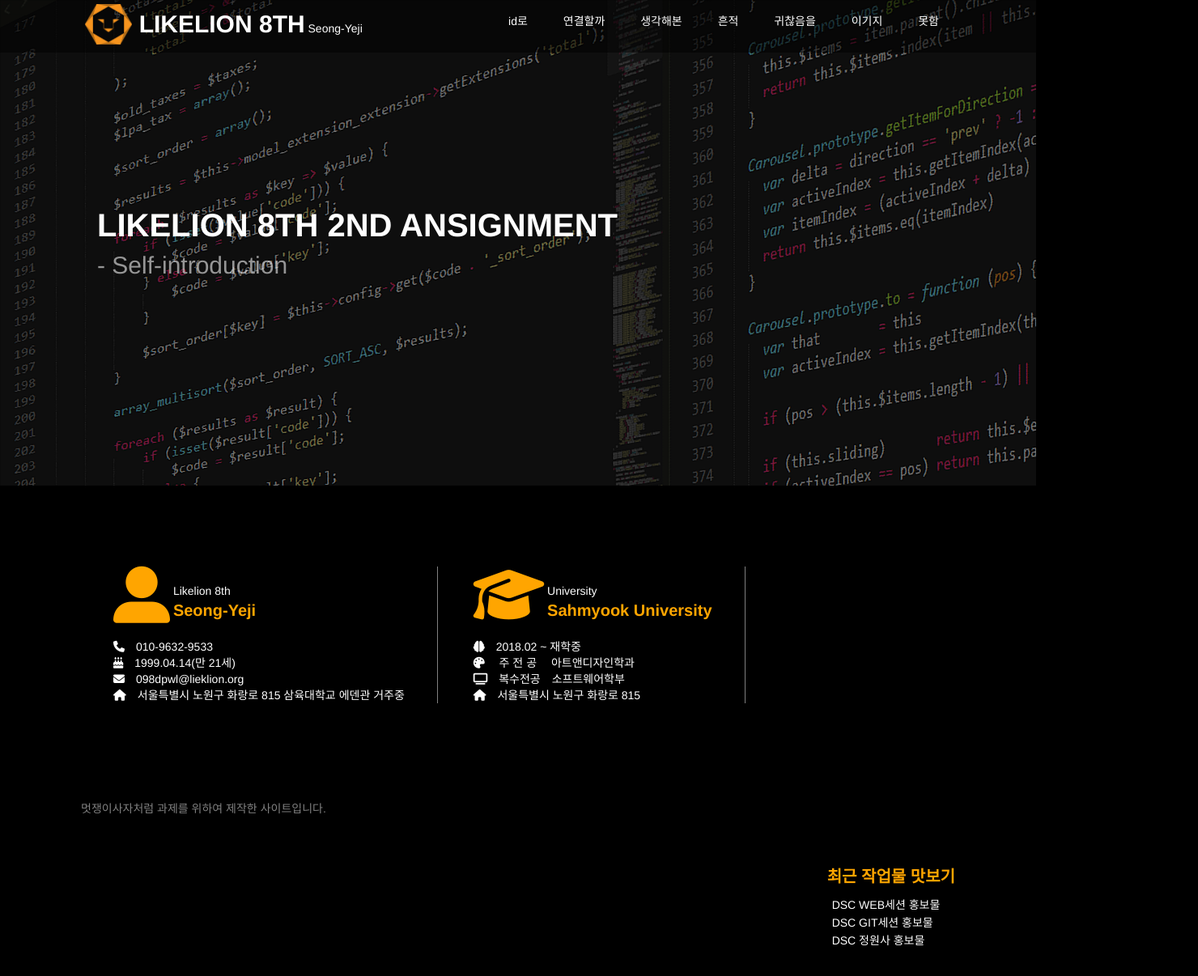
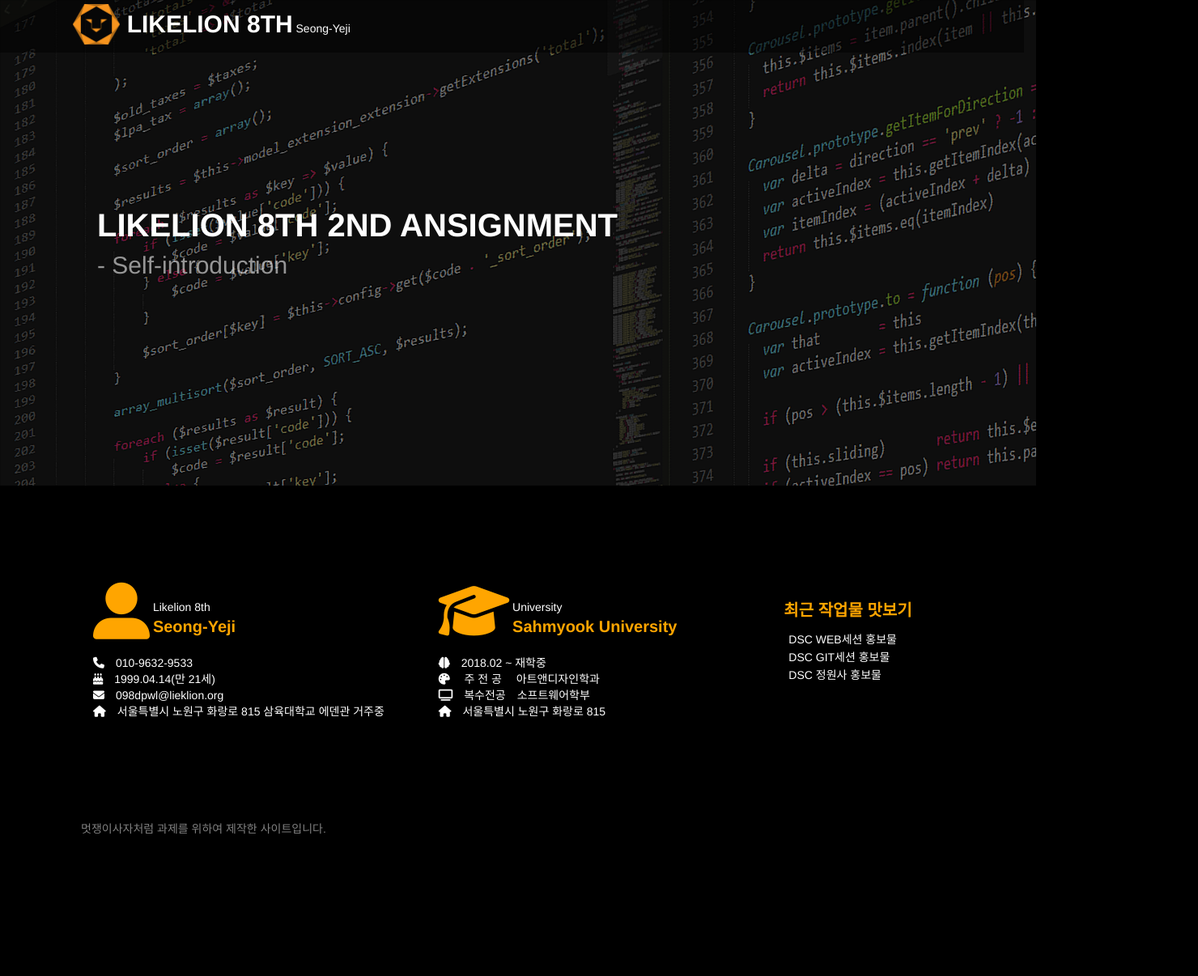
Before and after one commit to SYULION8TH/SE7EN, a plain HTML site: page 성예지/index.html in a window 1280 px wide. Shown: the whole page at 81% size, 1480 px wide, since content can reach past the window. Drawn offline with nearby package versions, Linux system fonts and the light colour scheme.

Commit message:
그리드 추가

```diff
--- a/성예지/index.html
+++ b/성예지/index.html
@@ -23,13 +23,13 @@
 </head>
 <body>
     <header>
-        <nav>
+        <nav class="row">
             <img src="./logo.png" alt="LIKELION" width="50">
             <div class="inline-block title">
                 <p class="inline-block fontsize-30">LIKELION 8TH</p>
                 <p class="inline-block">Seong-Yeji</p>
             </div>
-            <ul class="inline-block">
+            <!-- <ul class="inline-block">
                 <li>
                     <p>id로</p>
                 </li>
@@ -51,7 +51,7 @@
                 <li>
                     <p>못함</p>
                 </li>
-            </ul>
+            </ul> -->
         </nav>
         <div class="main-content">
             <p id="main-1">LIKELION 8TH 2ND ANSIGNMENT</p>
@@ -59,7 +59,7 @@
         </div>
     </header>
     <section>
-        <article>
+        <article class="col-sm-12 col-md-12 col-lg-4">
             <div>
 
                 <div class="inline-block self">
@@ -78,7 +78,7 @@
             </div>
         </article>
 
-        <article>
+        <article class="col-sm-12 col-md-12 col-lg-4">
             <div>
 
                 <div class="inline-block self">
@@ -96,27 +96,30 @@
                 </div>
             </div>
         </article>
-    </section>
-    <aside>
+        <article class="col-sm-12 col-md-12 col-lg-4 popup">
             <p class="fontsize-20">최근 작업물 맛보기</p>
             <input type="button" value="DSC WEB세션 홍보물" onclick="go_01()">
             <div id="01" class="Pstyle">
                 <div class="content" style="height: auto; width: auto;">
-                <img src="/img/01.png" alt="" width="700px" height="auto">
+                    <img src="./img/01.png" alt="" width="700px" height="auto">
                 </div>
             </div>
             <input type="button" value="DSC GIT세션 홍보물" onclick="go_02()">
             <div id="02" class="Pstyle">
                 <div class="content" style="height: auto; width: auto;">
-                <img src="/img/02.png" alt="" width="700px" height="auto">
+                    <img src="./img/02.png" alt="" width="700px" height="auto">
                 </div>
             </div>
             <input type="button" value="DSC 정원사 홍보물" onclick="go_03()">
             <div id="03" class="Pstyle">
                 <div class="content" style="height: auto; width: auto;">
-                <img src="/img/03.png" alt="" width="700px" height="auto">
+                    <img src="./img/03.png" alt="" width="700px" height="auto">
                 </div>
             </div>
+        </article>
+    </section>
+    <aside>
+
     </aside>
     <footer>
         <p>멋쟁이사자처럼 과제를 위하여 제작한 사이트입니다.</p>
--- a/성예지/main.css
+++ b/성예지/main.css
@@ -105,6 +105,7 @@ header::after{
 
 section{
     margin: 100px;
+    width: 100%;
     display: inline-block;
 }
 
@@ -145,7 +146,11 @@ footer {
 }
 
 article {
-    border-right: 1px solid gray;
-    padding: 0px 40px;
+
     display: inline-block;
+    margin-top: 20px;
 }
+
+.popup {
+    margin-top: 40px;
+}
```
Lines whose indentation alone changed are shown as unchanged.
